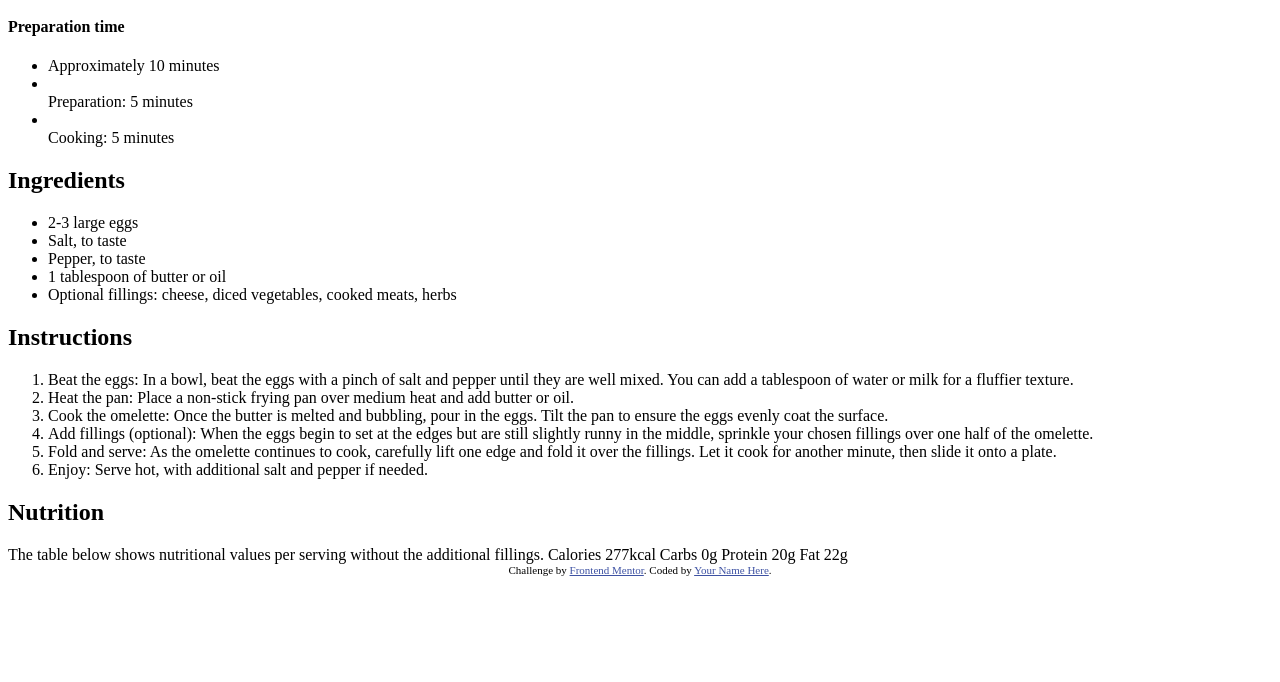
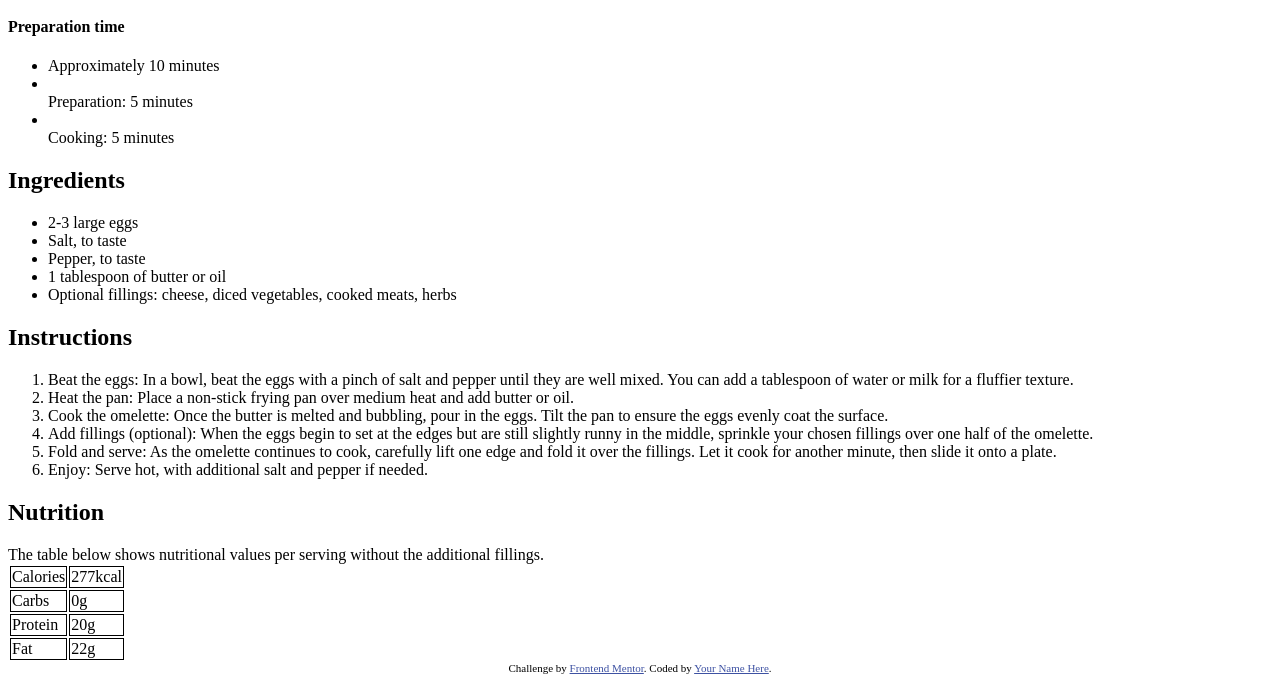
Before and after one commit to cidou59/cidou59-front-end-challenge-cook-recipe, a plain HTML site: page index.html in a window 1280 px wide. Shown: the part 713-1395 px from the top of the page. Before the commit the page ends 1297 px from the top, so only its background shows below. Drawn offline with Linux system fonts and the light colour scheme.

Commit message:
ajout tableau

```diff
--- a/index.html
+++ b/index.html
@@ -5,7 +5,7 @@
   <meta name="viewport" content="width=device-width, initial-scale=1.0"> <!-- displays site properly based on user's device -->
 
   <link rel="icon" type="image/png" sizes="32x32" href="./assets/images/favicon-32x32.png">
-
+  <link rel="stylesheet" href="./style.css">
   <title>Frontend Mentor | Recipe page</title>
 
   <!-- Feel free to remove these styles or customise in your own stylesheet 👍 -->
@@ -80,18 +80,25 @@
  <h2>Nutrition</h2>
 
   The table below shows nutritional values per serving without the additional fillings.
+<table>
+  <tr>
+    <td>Calories</td>
+    <td>277kcal</td>
+  </tr>
+  <tr>
+    <td>Carbs</td>
+    <td>0g</td>
+  </tr>
+  <tr>
+    <td>Protein</td>
+    <td>20g</td>
+  </tr>
+  <tr>
+    <td>Fat</td>
+    <td>22g</td>
+  </tr>
+</table>
 
-  Calories
-  277kcal
-
-  Carbs
-  0g
-
-  Protein
-  20g
-
-  Fat
-  22g
 </section>
 
 
--- /dev/null
+++ b/style.css
@@ -0,0 +1,4 @@
+td /* Toutes les cellules des tableaux... */
+{
+    border: 1px solid black; /* auront une bordure de 1px */
+}
```
